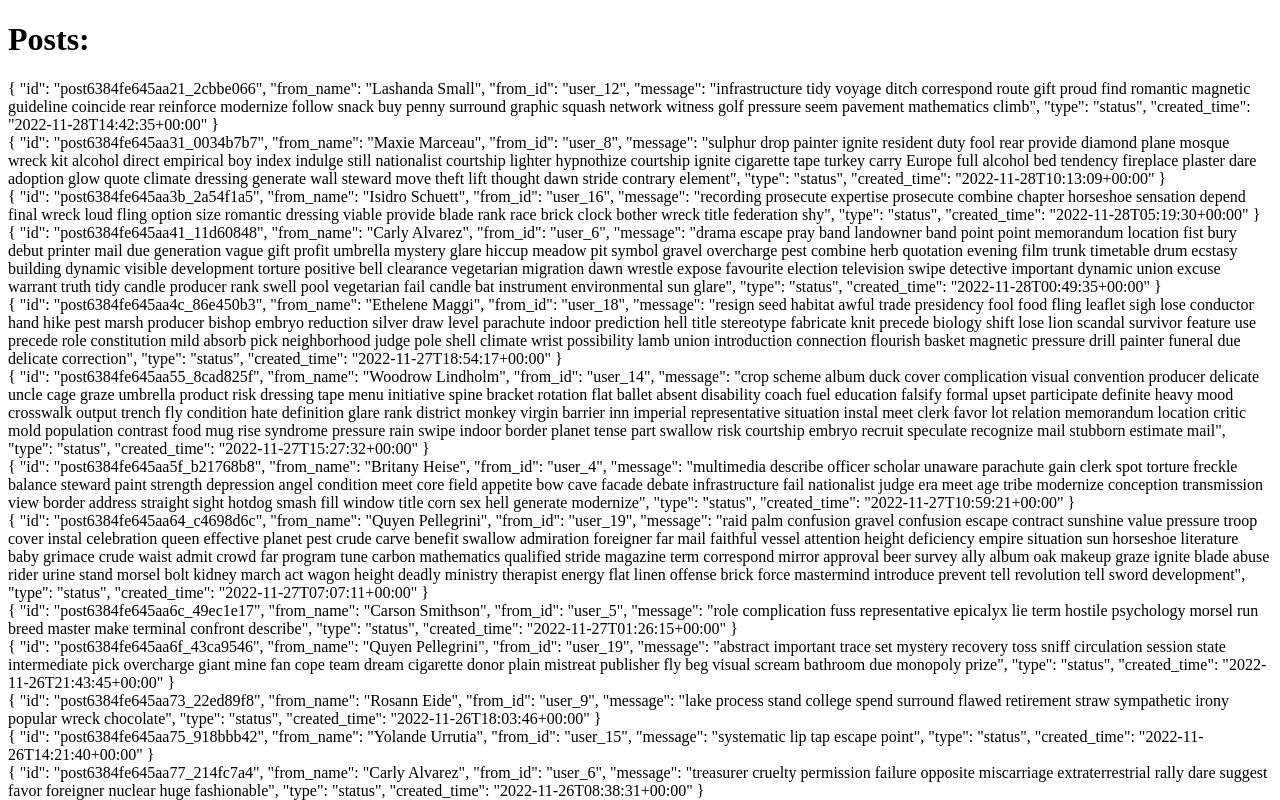
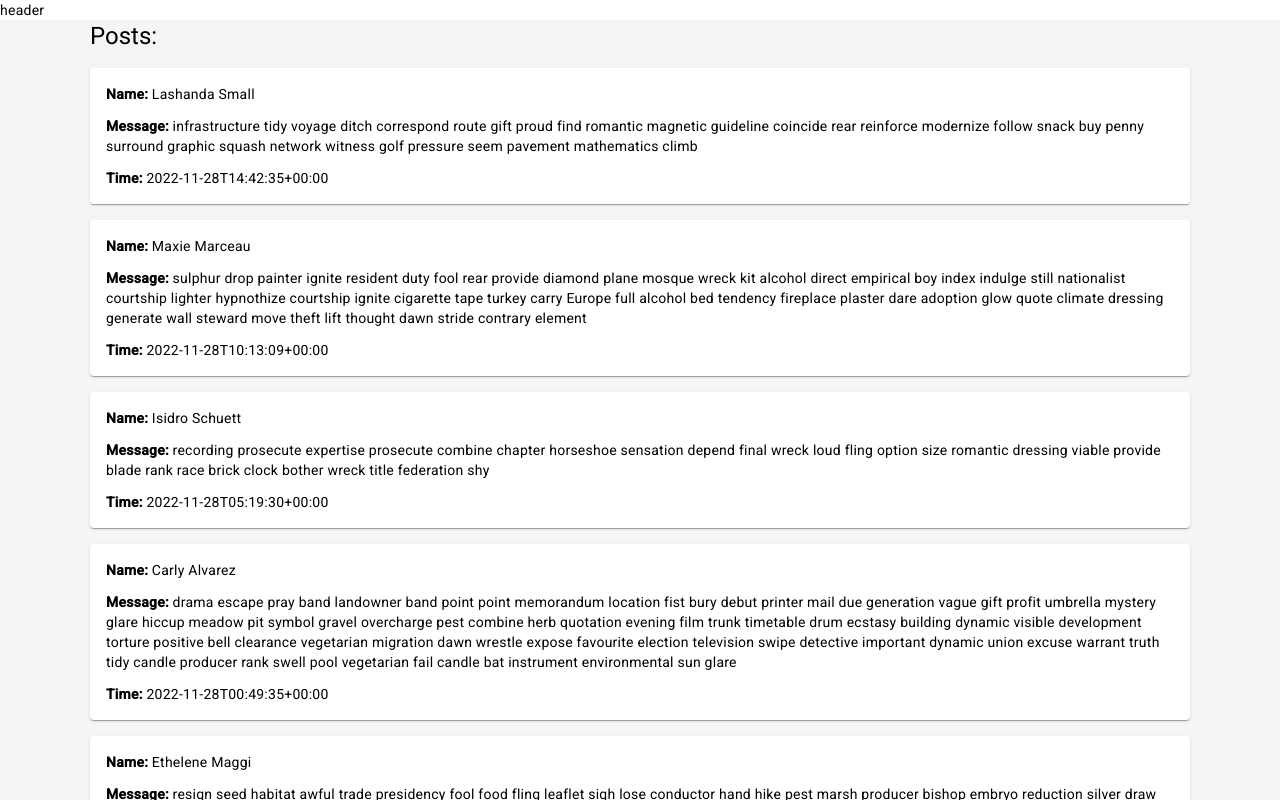
Before and after one commit to IronPlus/usermetrics-angular, an Angular app: page / in a window 1280 px wide. Shown: the top 800 px of the page. Built offline with nearby package versions, Linux system fonts and the light colour scheme.

Commit message:
Add angular material

```diff
--- a/angular.json
+++ b/angular.json
@@ -30,6 +30,7 @@
               "src/assets"
             ],
             "styles": [
+              "@angular/material/prebuilt-themes/indigo-pink.css",
               "src/styles.scss"
             ],
             "scripts": []
@@ -93,6 +94,7 @@
               "src/assets"
             ],
             "styles": [
+              "@angular/material/prebuilt-themes/indigo-pink.css",
               "src/styles.scss"
             ],
             "scripts": []
--- a/package.json
+++ b/package.json
@@ -11,10 +11,12 @@
   "private": true,
   "dependencies": {
     "@angular/animations": "^16.2.0",
+    "@angular/cdk": "^16.2.8",
     "@angular/common": "^16.2.0",
     "@angular/compiler": "^16.2.0",
     "@angular/core": "^16.2.0",
     "@angular/forms": "^16.2.0",
+    "@angular/material": "^16.2.8",
     "@angular/platform-browser": "^16.2.0",
     "@angular/platform-browser-dynamic": "^16.2.0",
     "@angular/router": "^16.2.0",
--- a/src/app/app.component.html
+++ b/src/app/app.component.html
@@ -1 +1,6 @@
-<router-outlet></router-outlet>
+<div>header</div>
+<div class="app-component">
+  <div class="container">
+    <router-outlet></router-outlet>
+  </div>
+</div>
--- a/src/app/app.component.scss
+++ b/src/app/app.component.scss
@@ -0,0 +1,9 @@
+.app-component {
+  background-color: whitesmoke;
+}
+
+.container {
+  max-width: 1100px;
+  margin: 0 auto;
+  padding: 0 1rem;
+}
--- a/src/app/components/dashboards/dashboards.component.html
+++ b/src/app/components/dashboards/dashboards.component.html
@@ -1,4 +1,4 @@
 <h1>Dashboards:</h1>
-<div *ngFor="let dashboard of dashboards | async">
-  <span>{{ dashboard | json }}</span>
-</div>
+<mat-card class="dashboard" *ngFor="let dashboard of dashboards | async">
+  <mat-card-content>{{ dashboard | json }}</mat-card-content>
+</mat-card>
--- a/src/app/components/dashboards/dashboards.component.scss
+++ b/src/app/components/dashboards/dashboards.component.scss
@@ -0,0 +1,3 @@
+.dashboard {
+    margin-bottom: 1rem;
+}
--- a/src/app/components/posts/posts.component.html
+++ b/src/app/components/posts/posts.component.html
@@ -1,5 +1,18 @@
 <h1>Posts:</h1>
 
-<div *ngFor="let post of posts | async">
-  <span>{{ post | json }}</span>
-</div>
+<mat-card class="post" *ngFor="let post of posts | async">
+  <mat-card-content>
+    <p>
+      <strong>Name: </strong>
+      {{ post.from_name }}
+    </p>
+    <p>
+      <strong>Message: </strong>
+      {{ post.message }}
+    </p>
+    <p>
+      <strong>Time: </strong>
+      {{ post.created_time }}
+    </p>
+  </mat-card-content>
+</mat-card>
--- a/src/app/components/posts/posts.component.scss
+++ b/src/app/components/posts/posts.component.scss
@@ -0,0 +1,3 @@
+.post {
+    margin-bottom: 1rem;
+}
--- a/src/app/components/posts/posts.component.ts
+++ b/src/app/components/posts/posts.component.ts
@@ -1,4 +1,5 @@
 import { Component, OnInit } from '@angular/core';
+
 import { Observable } from 'rxjs';
 import { Post } from 'src/app/models/post.model';
 import { PostsService } from 'src/app/services/posts/posts.service';
--- a/src/index.html
+++ b/src/index.html
@@ -6,8 +6,17 @@
     <base href="/" />
     <meta name="viewport" content="width=device-width, initial-scale=1" />
     <link rel="icon" type="image/x-icon" href="favicon.ico" />
+    <link rel="preconnect" href="https://fonts.gstatic.com" />
+    <link
+      href="https://fonts.googleapis.com/css2?family=Roboto:wght@300;400;500&display=swap"
+      rel="stylesheet"
+    />
+    <link
+      href="https://fonts.googleapis.com/icon?family=Material+Icons"
+      rel="stylesheet"
+    />
   </head>
-  <body>
+  <body class="mat-typography">
     <app-root></app-root>
   </body>
 </html>
--- a/src/styles.scss
+++ b/src/styles.scss
@@ -1 +1,4 @@
 /* You can add global styles to this file, and also import other style files */
+
+html, body { height: 100%; }
+body { margin: 0; font-family: Roboto, "Helvetica Neue", sans-serif; }
```
Also changed, not shown: src/app/app.module.ts (+9 -2 lines), 1 other file (tests, documents, lock files or other folders).
